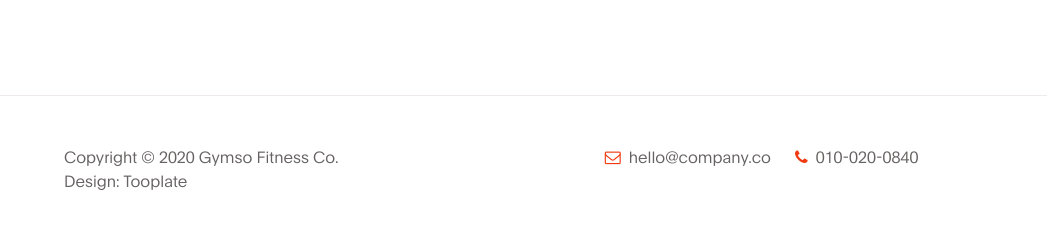
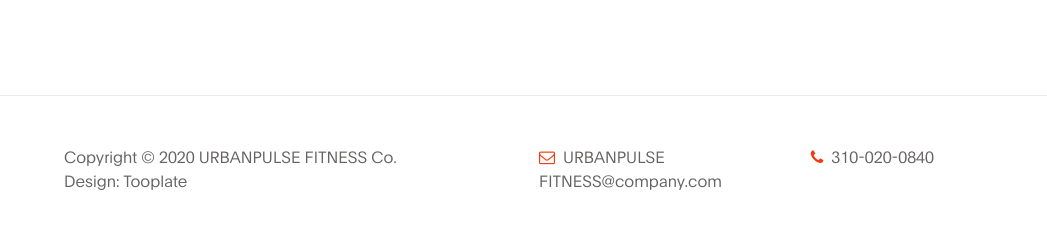
Before and after one commit to maaccddrree/2119_gymso_fitness, a plain HTML site: page index.html in a window 1280 px wide. Shown: the part 4233-4461 px from the top of the page, without its empty margins (116-1163 px from the left). Drawn offline with Linux system fonts and the light colour scheme.

Commit message:
6th commit
fixed some bugs

```diff
--- a/index.html
+++ b/index.html
@@ -407,18 +407,18 @@ https://www.tooplate.com/view/2119-gymso-fitness
                <div class="row">
 
                     <div class="ml-auto col-lg-4 col-md-5">
-                        <p class="copyright-text">Copyright &copy; 2020 Gymso Fitness Co.
+                        <p class="copyright-text">Copyright &copy; 2020 URBANPULSE FITNESS Co.
 
                         <br>Design: <a href="https://www.tooplate.com">Tooplate</a></p>
                     </div>
 
                     <div class="d-flex justify-content-center mx-auto col-lg-5 col-md-7 col-12">
-                        <p class="mr-4">
+                        <p style="width: 500px;" class="mr-4">
                             <i class="fa fa-envelope-o mr-1"></i>
-                            <a href="#">hello@company.co</a>
+                            <a href="#">URBANPULSE FITNESS@company.com</a>
                         </p>
 
-                        <p><i class="fa fa-phone mr-1"></i> 010-020-0840</p>
+                        <p style="width: 350px;"> <i class="fa fa-phone mr-1"></i> 310-020-0840</p>
                     </div>
 
                </div>
```
